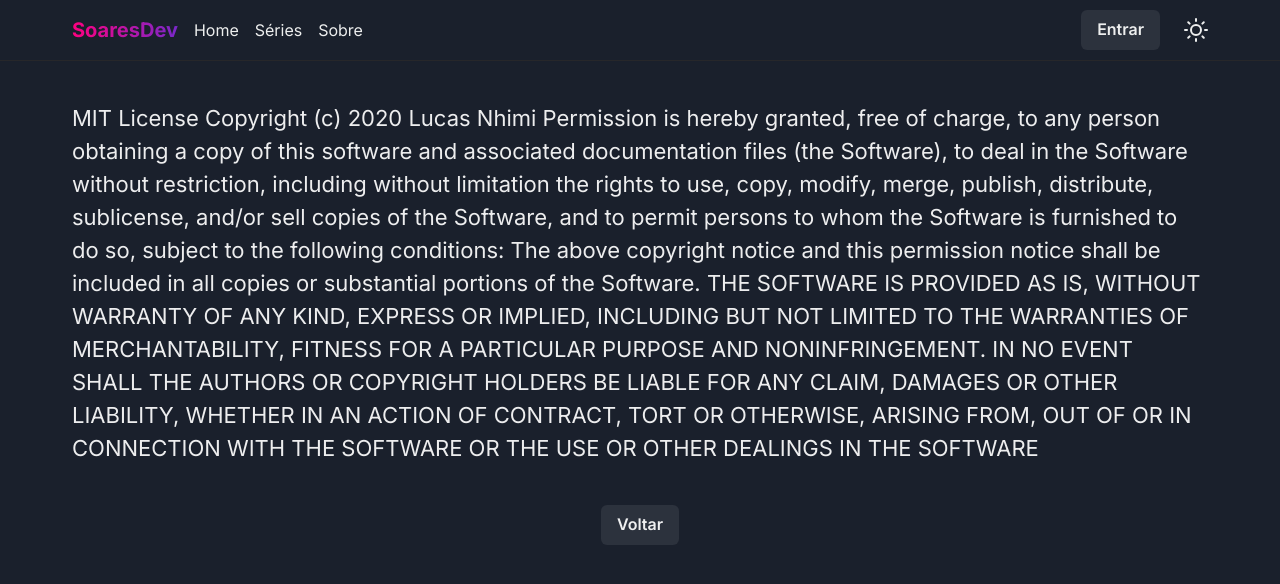
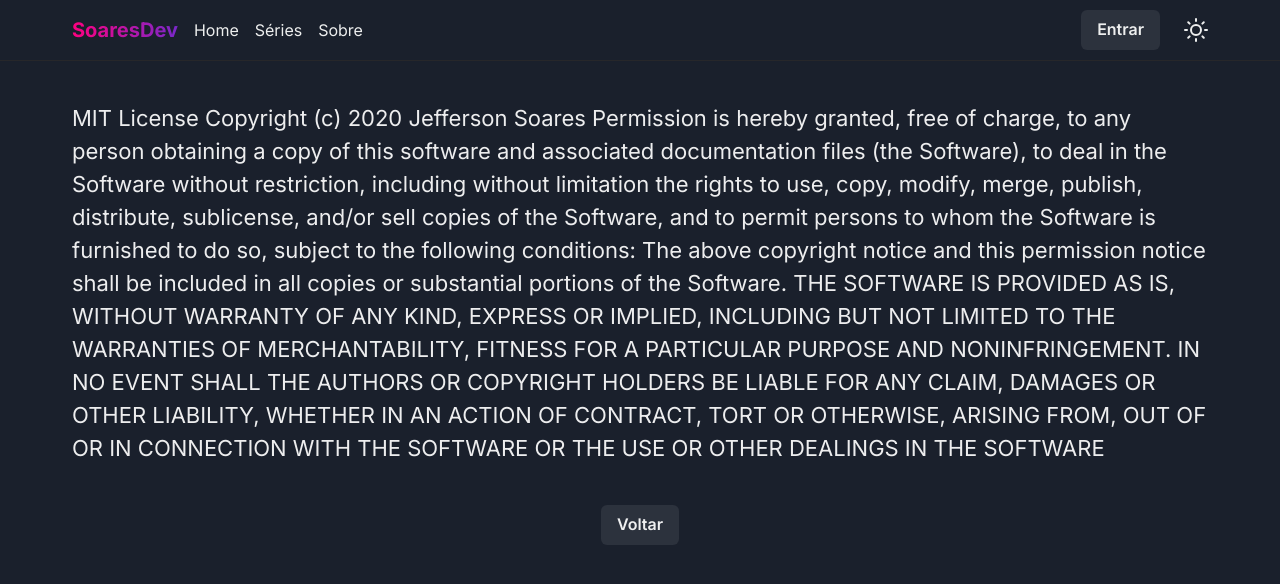
Before and after one commit to jefferson1104/blogDeveloper-nextjs, a Next.js app: page /privacy in a window 1280 px wide. Shown: the top 584 px of the page. Built offline with nearby package versions, Linux system fonts and the light colour scheme; no server answers.

Commit message:
ajuste na pagina privacy

```diff
--- a/pages/privacy.js
+++ b/pages/privacy.js
@@ -8,7 +8,7 @@ function Privacy() {
       <Flex justify="center" alignItems="center" direction="column">
         <Flex w="full" maxW="1200px" px={[4, 8]} mt={10} direction="column">
           <Text fontSize={{ base: '16px', md: '20px', lg: '22px' }}>
-            MIT License Copyright (c) 2020 Lucas Nhimi Permission is hereby
+            MIT License Copyright (c) 2020 Jefferson Soares Permission is hereby
             granted, free of charge, to any person obtaining a copy of this
             software and associated documentation files (the Software), to deal
             in the Software without restriction, including without limitation
```
